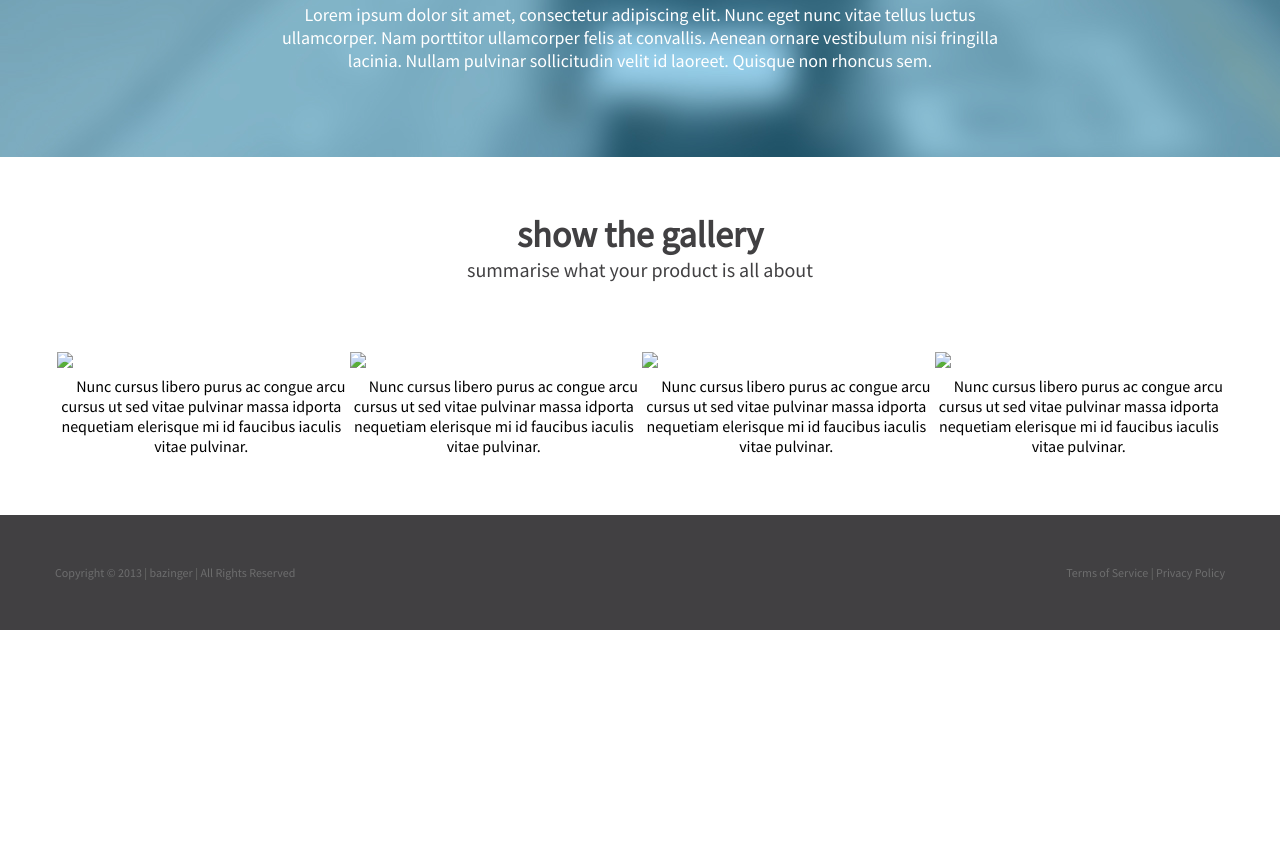
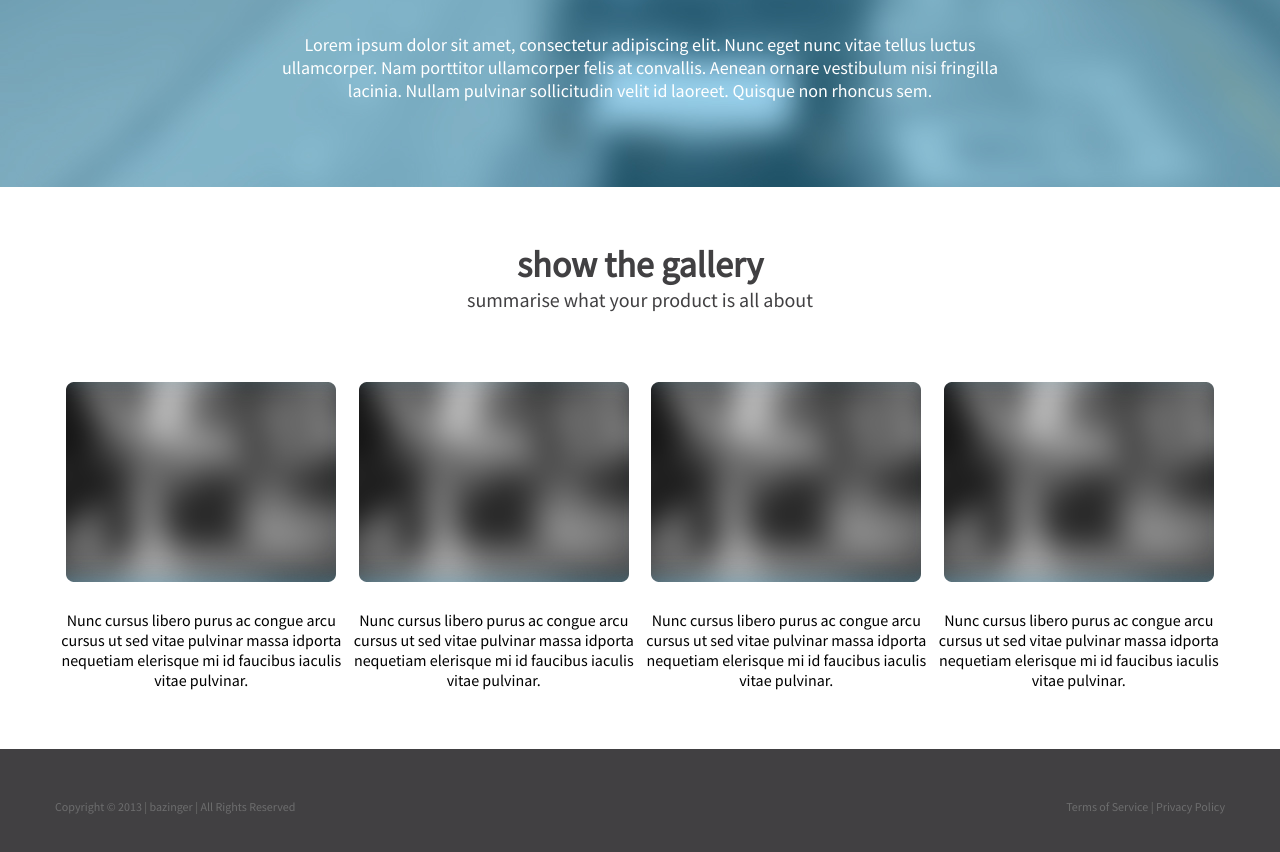
Before and after one commit to tareqlulu/Bezinger, a plain HTML site: page index.html in a window 1280 px wide. Shown: the part 1660-2512 px from the top of the page. Before the commit the page ends 2290 px from the top, so only its background shows below. Drawn offline with Linux system fonts and the light colour scheme.

Commit message:
Update index.html

```diff
--- a/index.html
+++ b/index.html
@@ -18,7 +18,7 @@ and open the template in the editor.
                 <div class="container">
                     <nav>
                         <div class="logo">
-                            <a href="#"><img src="img/bezinger/logo.png"></a>
+                            <a href="#"><img src="img/logo.png"></a>
                         </div>
                         <div class="rightMenu">
                             <ul>
@@ -41,7 +41,7 @@ and open the template in the editor.
         <div class="section hero">
             <div class="container">
                 <div class="heroImg">
-                    <img src="img/bezinger/iPhone.png">
+                    <img src="img/iPhone.png">
                 </div>
                 <div class="heroDesc">
                     <h1>Simple, Beautiful <b>and Amazing</b></h1>
@@ -104,19 +104,19 @@ and open the template in the editor.
                 <p>summarise what your product is all about </p>
                 <div class="grid">
                     <div class="grid4">
-                        <img src="img/bezinger/gallery1.jpg" class="galleryImg">
+                        <img src="img/gallery1.jpg" class="galleryImg">
                         <span>Nunc cursus libero purus ac congue arcu cursus ut sed vitae pulvinar massa idporta nequetiam elerisque mi id faucibus iaculis vitae pulvinar.</span>
                     </div>
                     <div class="grid4">
-                        <img src="img/bezinger/gallery1.jpg" class="galleryImg">
+                        <img src="img/gallery1.jpg" class="galleryImg">
                         <span>Nunc cursus libero purus ac congue arcu cursus ut sed vitae pulvinar massa idporta nequetiam elerisque mi id faucibus iaculis vitae pulvinar.</span>
                     </div>
                     <div class="grid4">
-                        <img src="img/bezinger/gallery1.jpg" class="galleryImg">
+                        <img src="img/gallery1.jpg" class="galleryImg">
                         <span>Nunc cursus libero purus ac congue arcu cursus ut sed vitae pulvinar massa idporta nequetiam elerisque mi id faucibus iaculis vitae pulvinar.</span>
                     </div>
                     <div class="grid4">
-                        <img src="img/bezinger/gallery1.jpg" class="galleryImg">
+                        <img src="img/gallery1.jpg" class="galleryImg">
                         <span>Nunc cursus libero purus ac congue arcu cursus ut sed vitae pulvinar massa idporta nequetiam elerisque mi id faucibus iaculis vitae pulvinar.</span>
                     </div>
 
```
